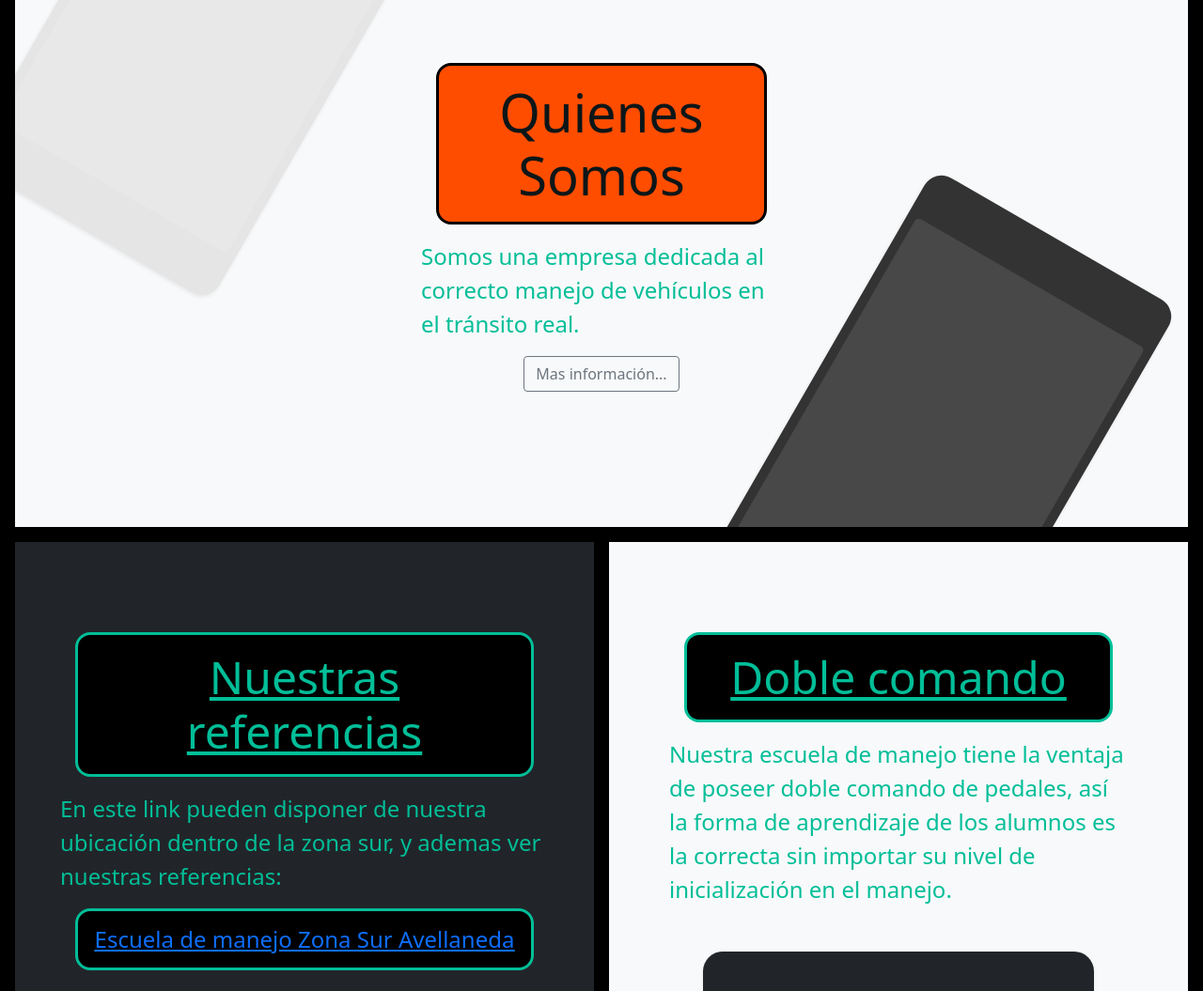
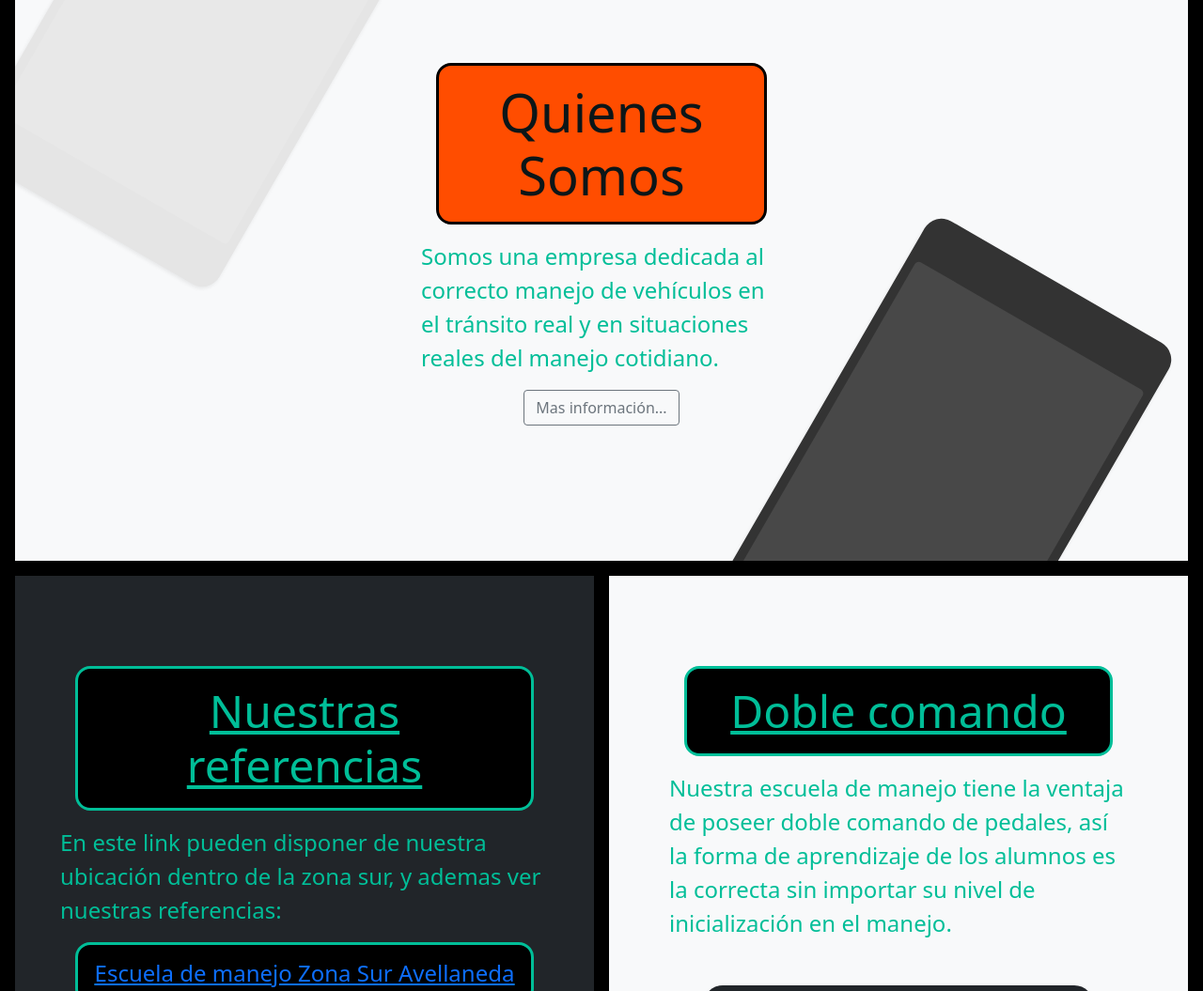
Before and after one commit to GustavoDami/ClaseGitHub, a website: page index.html in a window 1280 px wide. Shown: the part 769-1824 px from the top of the page at 94% size. Drawn offline with nearby package versions, Linux system fonts and the light colour scheme.

Commit message:
2do guardado en rama

```diff
--- a/index.html
+++ b/index.html
@@ -114,7 +114,7 @@
   <div class="position-relative overflow-hidden p-3 p-md-5 m-md-3 text-center bg-light">
     <div class="col-md-5 p-lg-5 mx-auto my-5">
       <h1 class="display-4 fw-normal">Quienes Somos</h1>
-      <p class="fw-normal parrafoAlineado">Somos una empresa dedicada al correcto manejo de vehículos en el tránsito real.</p>
+      <p class="fw-normal parrafoAlineado">Somos una empresa dedicada al correcto manejo de vehículos en el tránsito real y en situaciones reales del manejo cotidiano.</p>
       <a class="btn btn-outline-secondary" href="./Quienes_somos.html">Mas información...</a>
     </div>
     <div class="product-device shadow-sm d-none d-md-block"></div>
```
